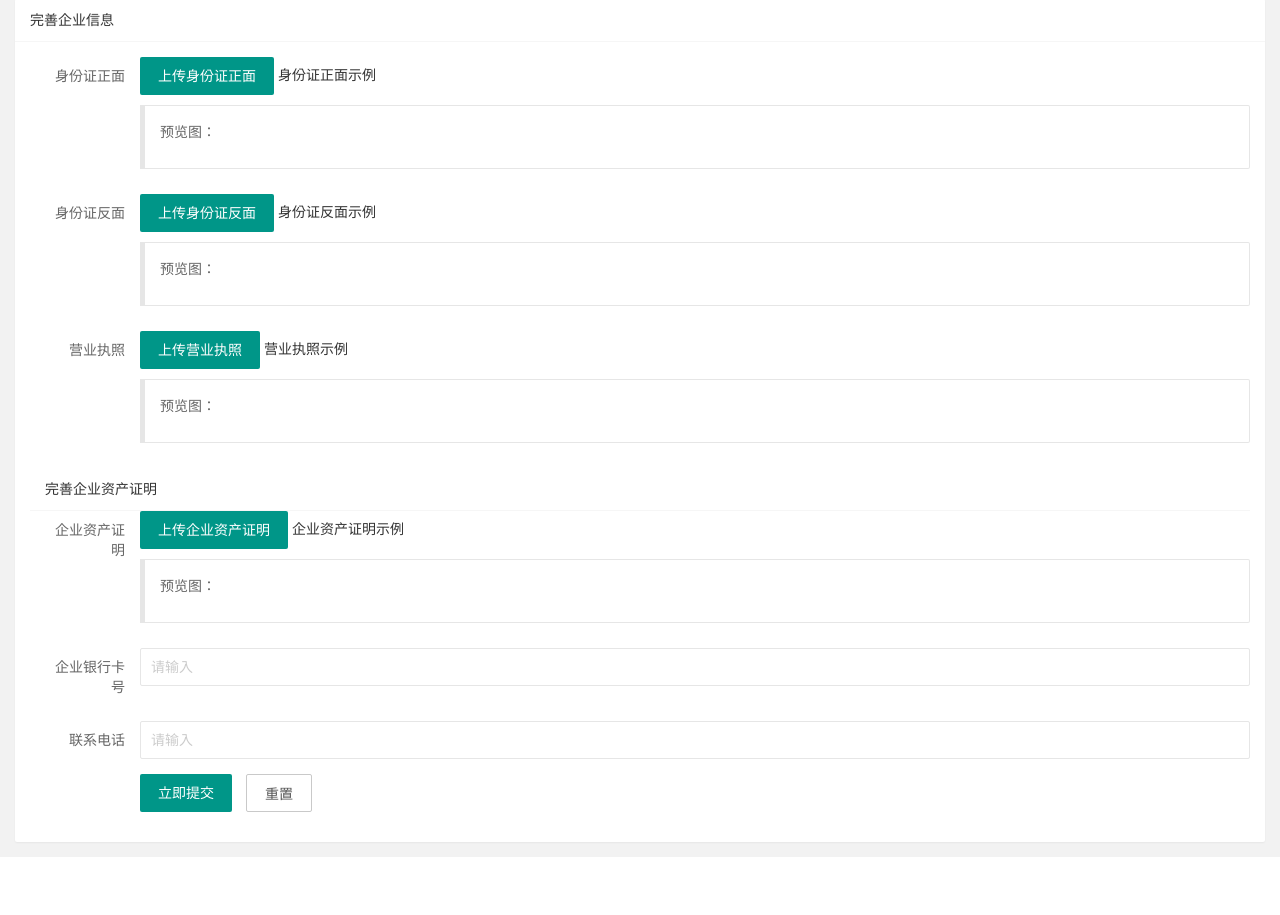
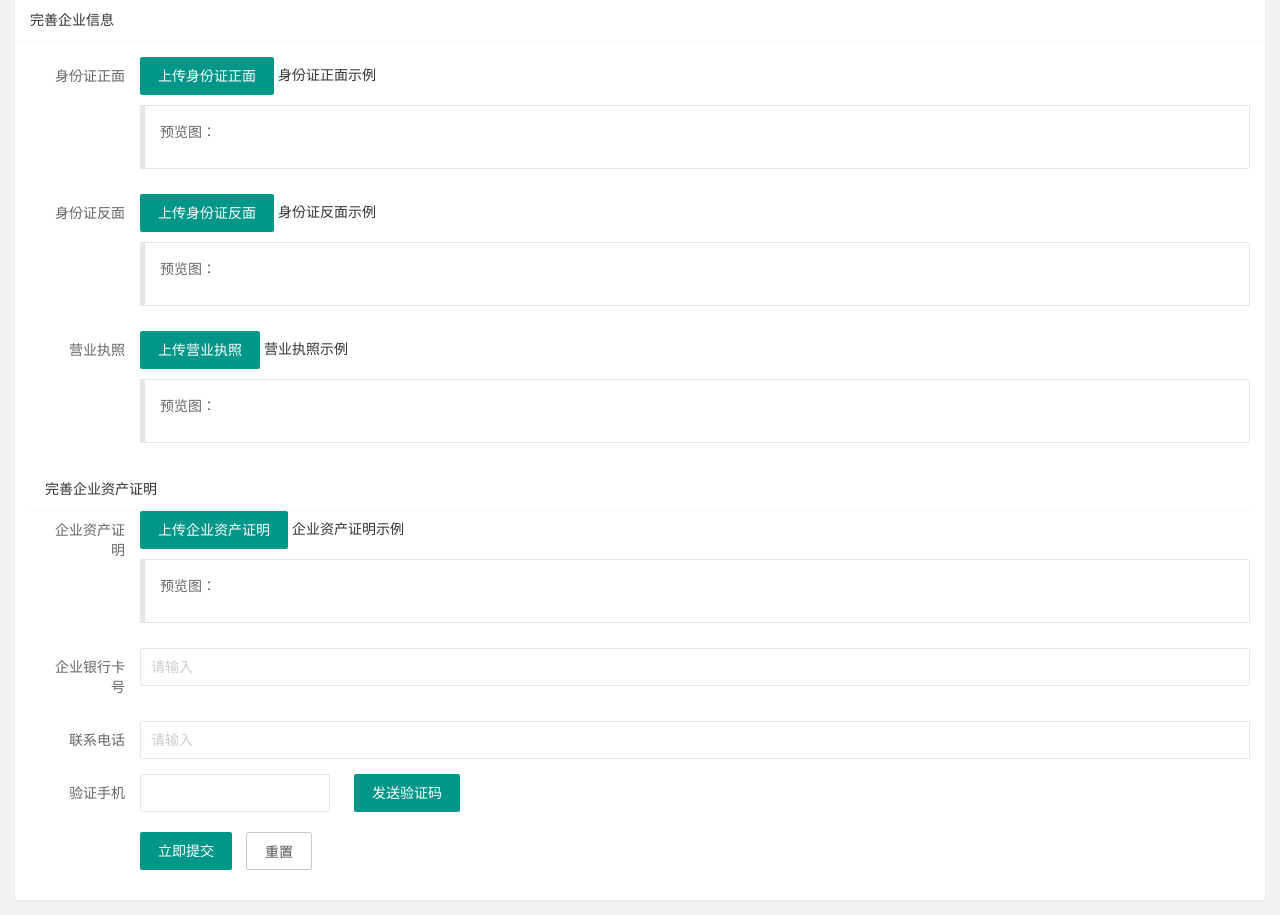
Before and after one commit to twines/leDan, a Spring app: page /company/auth in a window 1280 px wide. Shown: the part 16-931 px from the top of the page. Before the commit the page ends 873 px from the top, so only its background shows below. Run offline with Thymeleaf, Linux system fonts and the light colour scheme; the template is opened without the code that fills it, so the values that code supplies are empty.

Commit message:
发送验证码

```diff
--- a/src/main/resources/templates/company/auth.html
+++ b/src/main/resources/templates/company/auth.html
@@ -126,6 +126,24 @@
                                class="layui-input">
                     </div>
                 </div>
+
+
+
+                <div class="layui-form-item">
+                    <div class="layui-inline">
+                        <label class="layui-form-label">验证手机</label>
+                        <div class="layui-input-inline">
+                            <input type="tel" name="phone" lay-verify="required|phone" autocomplete="off" class="layui-input">
+                        </div>
+                    </div>
+                    <div class="layui-inline">
+                        <div class="layui-input-inline">
+                            <button class="layui-btn">发送验证码</button>
+                        </div>
+                    </div>
+                </div>
+
+
 
 
                 <div class="layui-form-item ">
```
